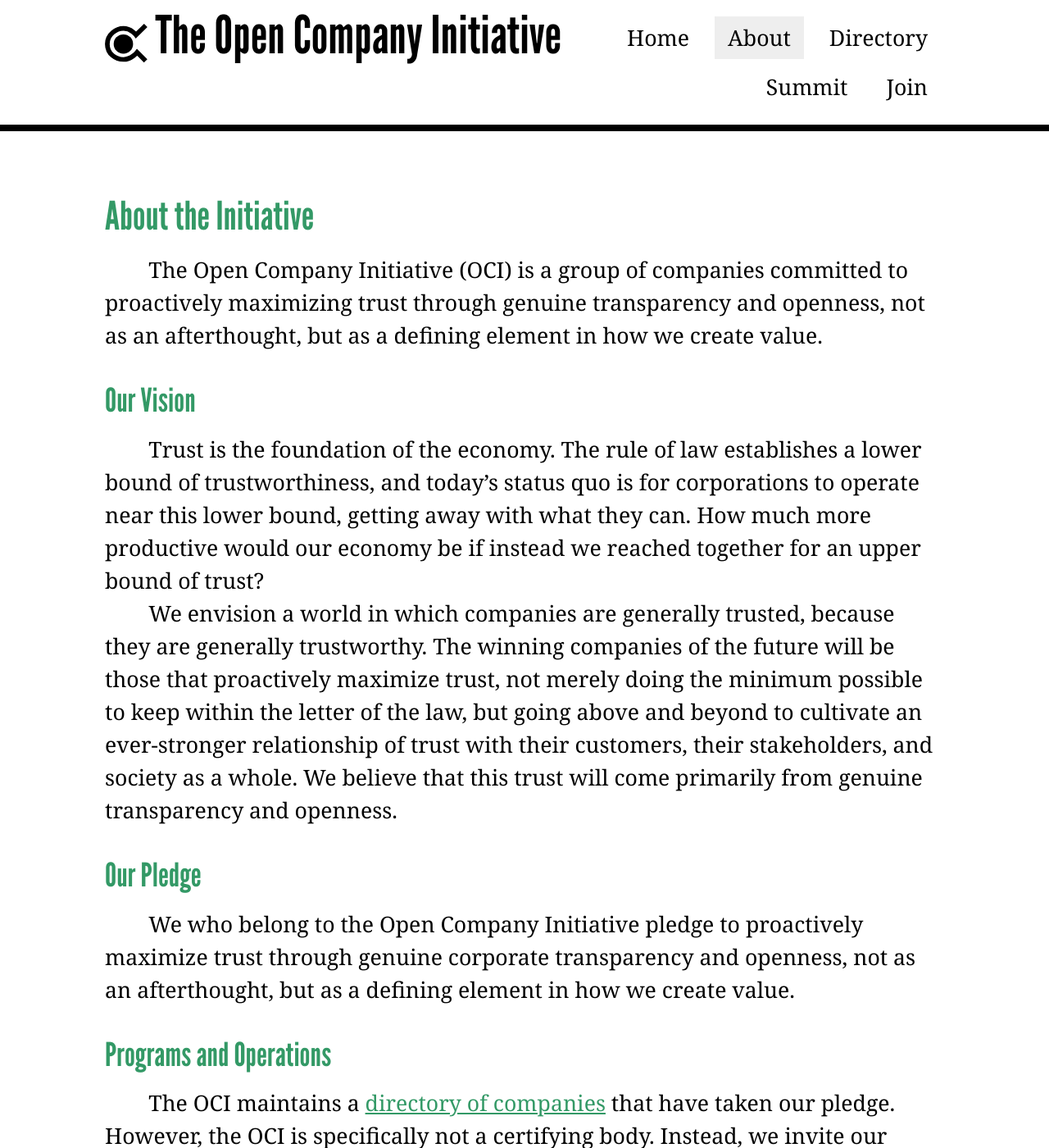
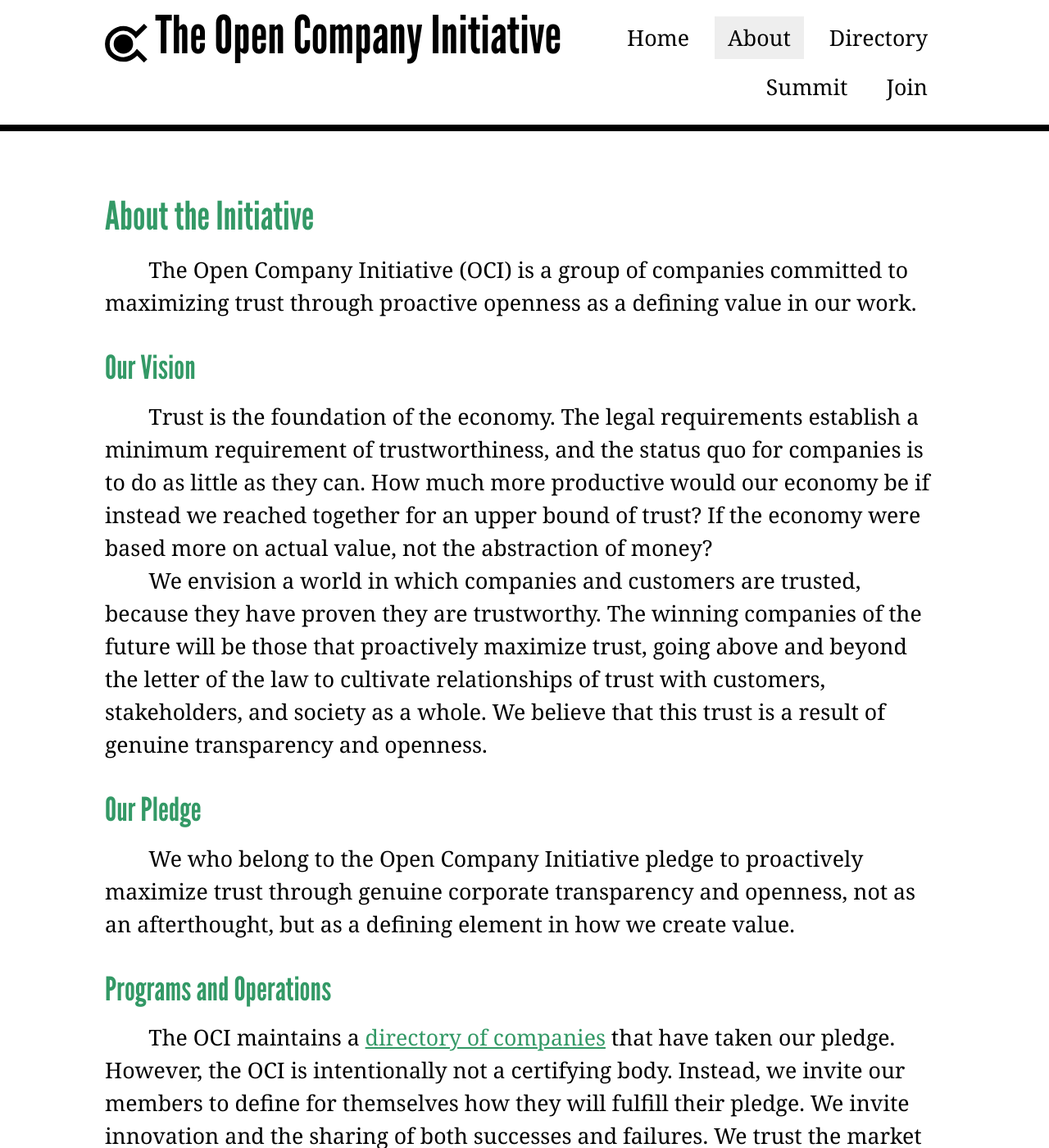
Before and after one commit to opencompany/www.opencompany.org, a Jekyll site: the page built from about/index.md, in a window 1280 px wide and 1400 px high. Shown: the whole window at 82% size. Built offline with Jekyll 4.4.1, drawn with Linux system fonts in a browser that asks for light colours; Markdown is read by kramdown in place of the engine named in the settings; some of the changed text lies outside the part shown.

Commit message:
Refining AboutVision language

```diff
--- a/about/index.md
+++ b/about/index.md
@@ -5,26 +5,16 @@
 ---
 
 The Open Company Initiative (OCI) is a group of companies committed to
-proactively maximizing trust through genuine transparency and
-openness, not as an afterthought, but as a defining element in how we create
-value.
+maximizing trust through proactive openness as a defining value in our work.
 
 
 ### Our Vision
 
-Trust is the foundation of the economy. The rule of law establishes a lower
-bound of trustworthiness, and today's status quo is for corporations to operate
-near this lower bound, getting away with what they can. How much more
+Trust is the foundation of the economy. The legal requirements establish a minimum requirement of trustworthiness, and the status quo for companies is to do as little as they can. How much more
 productive would our economy be if instead we reached together for an upper
-bound of trust?
+bound of trust? If the economy were based more on actual value, not the abstraction of money?
 
-We envision a world in which companies are generally trusted, because they
-are generally trustworthy.  The winning companies of the future
-will be those that proactively maximize trust, not merely doing the minimum
-possible to keep within the letter of the law, but going above and beyond to
-cultivate an ever-stronger relationship of trust with their customers, their
-stakeholders, and society as a whole. We believe that this trust will come
-primarily from genuine transparency and openness.
+We envision a world in which companies and customers are trusted, because they have proven they are trustworthy. The winning companies of the future will be those that proactively maximize trust, going above and beyond the letter of the law to cultivate relationships of trust with customers, stakeholders, and society as a whole. We believe that this trust is a result of genuine transparency and openness.
 
 
 ### Our Pledge
@@ -35,16 +25,16 @@
 ### Programs and Operations
 
 The OCI maintains a [directory of companies](/directory/) that have taken our
-pledge.  However, the OCI is specifically not a certifying body. Instead, we
+pledge.  However, the OCI is intentionally not a certifying body. Instead, we
 invite our members to define for themselves how they will fulfill their pledge.
-We invite innovation, and the sharing of both successes and failures. We trust
+We invite innovation and the sharing of both successes and failures. We trust
 the market and the court of public opinion to be our judge.
 
 The OCI holds an [annual summit](/summit/), bringing together our members to
 learn from one another and further our vision.
 
 The OCI is housed at [The Saxifrage School](http://www.saxifrageschool.org/), a
-higher education laboratory working to lower costs, re-think the campus, and
+higher education laboratory working to lower costs, foster transparency, re-think the campus, and
 reconcile theory and practice. The Initiative is funded [on
 Gittip](https://www.gittip.com/on/twitter/employeveryone/), and we communicate
 primarily [using
```
